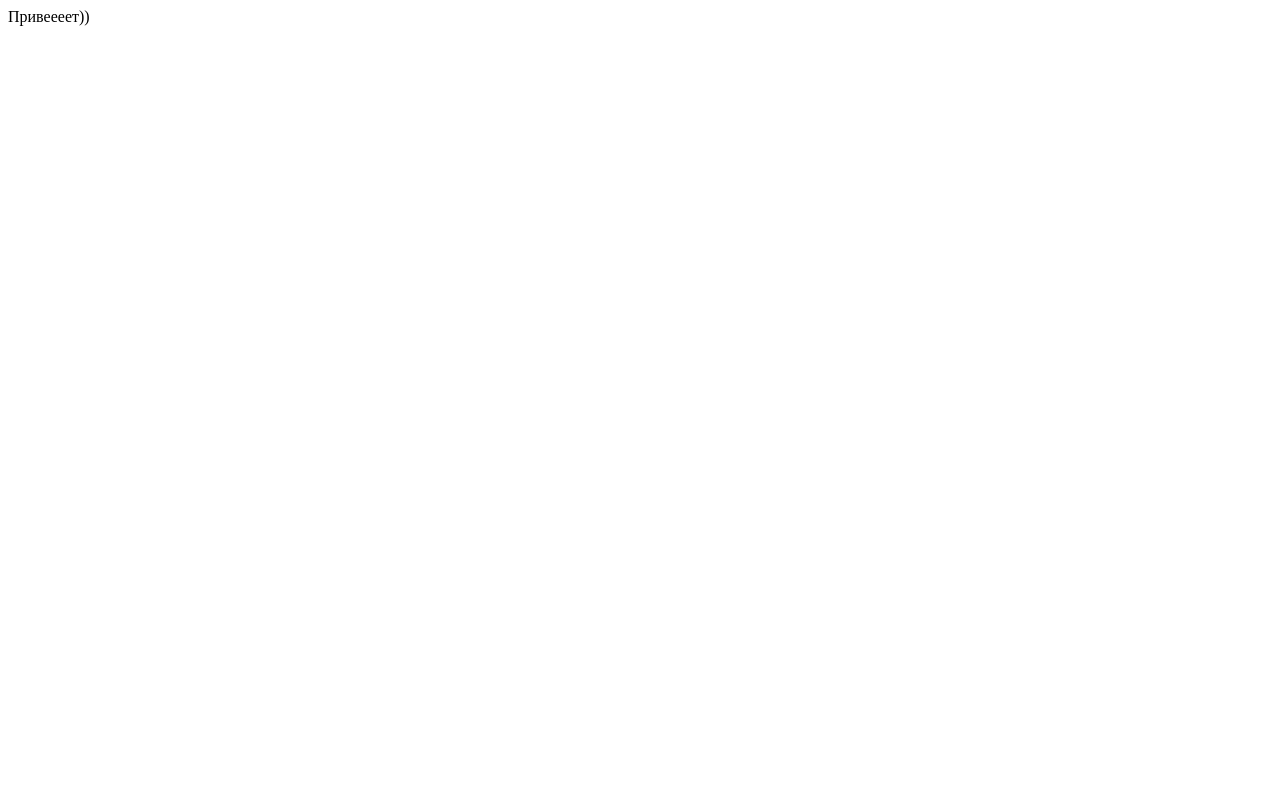
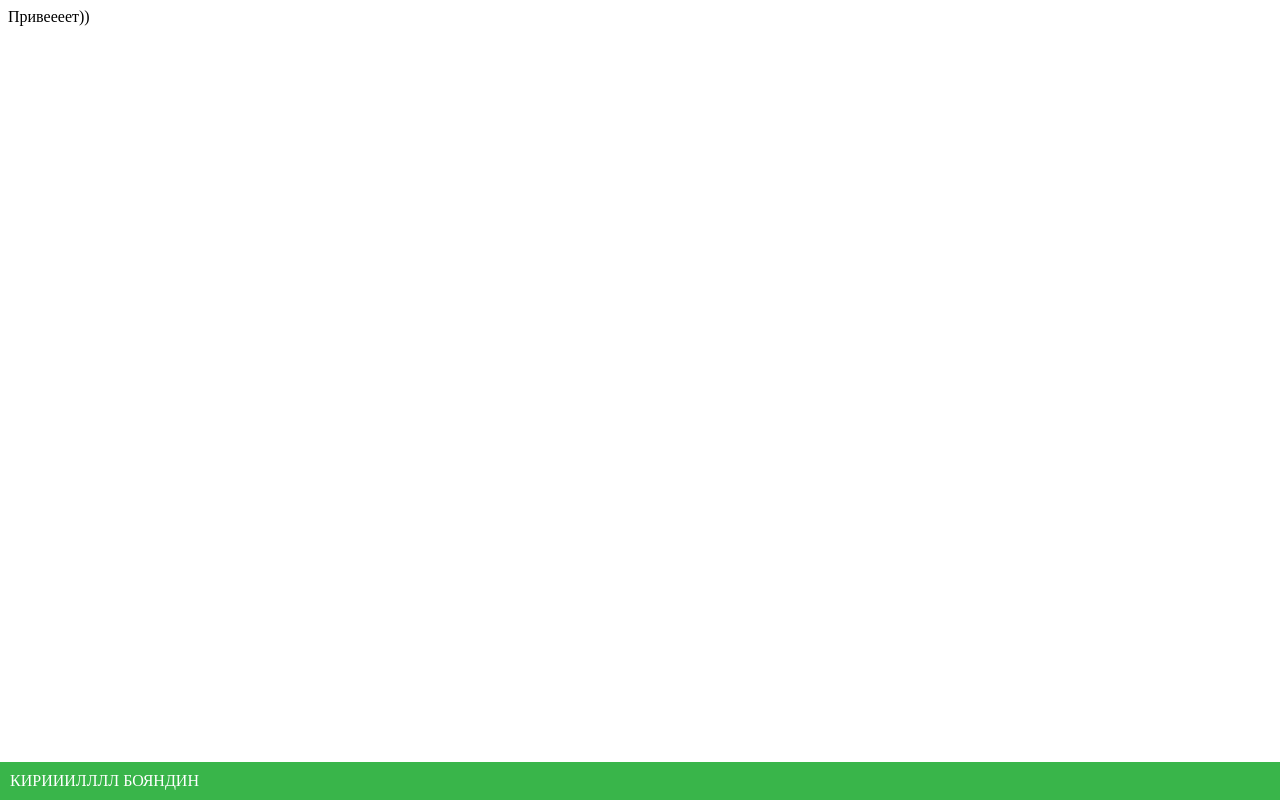
Before and after one commit to alwayswannasleep/laba2, a plain HTML site: page index.html in a window 1280 px wide. Drawn offline with Linux system fonts and the light colour scheme.

Commit message:
create footer

```diff
--- a/index.html
+++ b/index.html
@@ -1,12 +1,12 @@
 <head>
   <meta charset=utf-8>
   <title>Баяндин</title>
-
+  <link rel="stylesheet" href="style.css">
  </head>
  <body>
   <header>
-
   </header>
   <p1>Привеееет))</p1>
+  <footer>КИРИИИЛЛЛЛ БОЯНДИН</footer>
  </body>
 </html>
--- a/style.css
+++ b/style.css
@@ -0,0 +1,8 @@
+footer{
+	position: fixed;
+    left: 0; bottom: 0;
+    padding: 10px;
+    background: #39b54a;
+    color: #fff;
+    width: 100%;
+}
```
